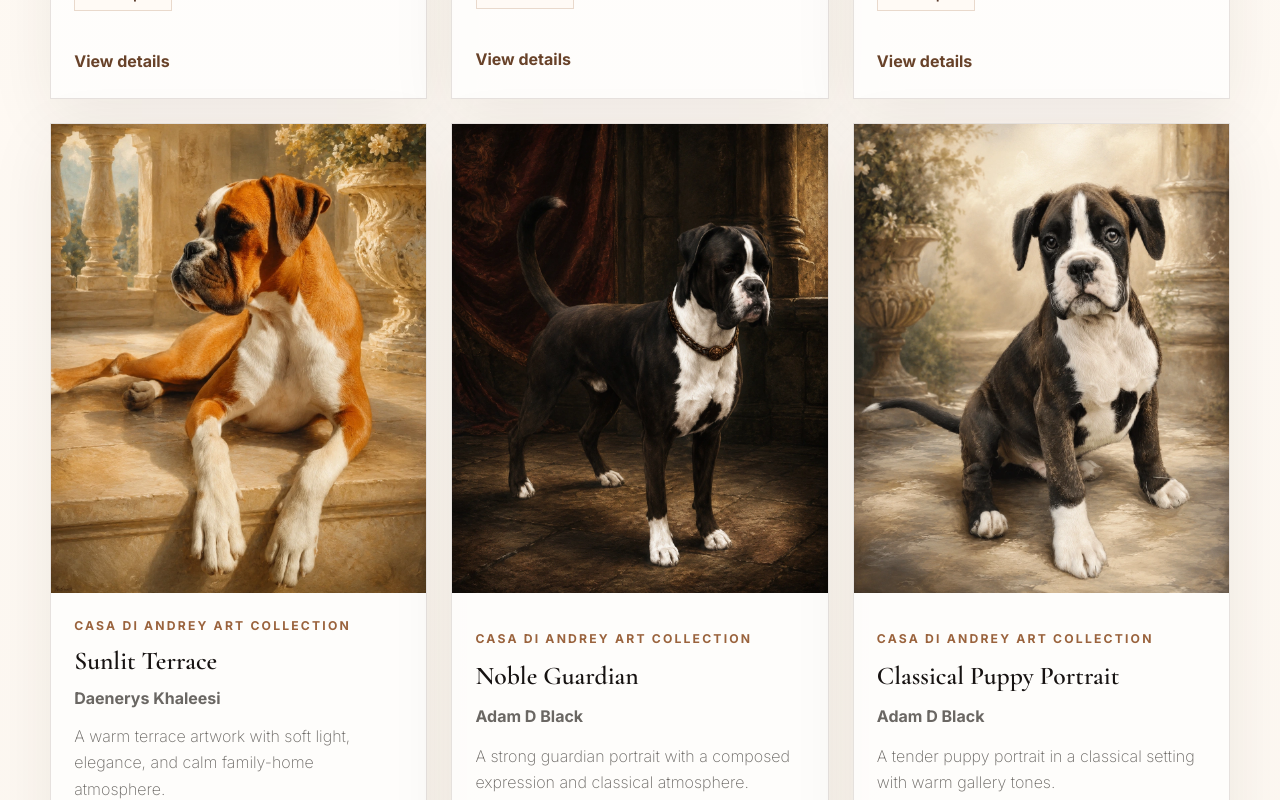
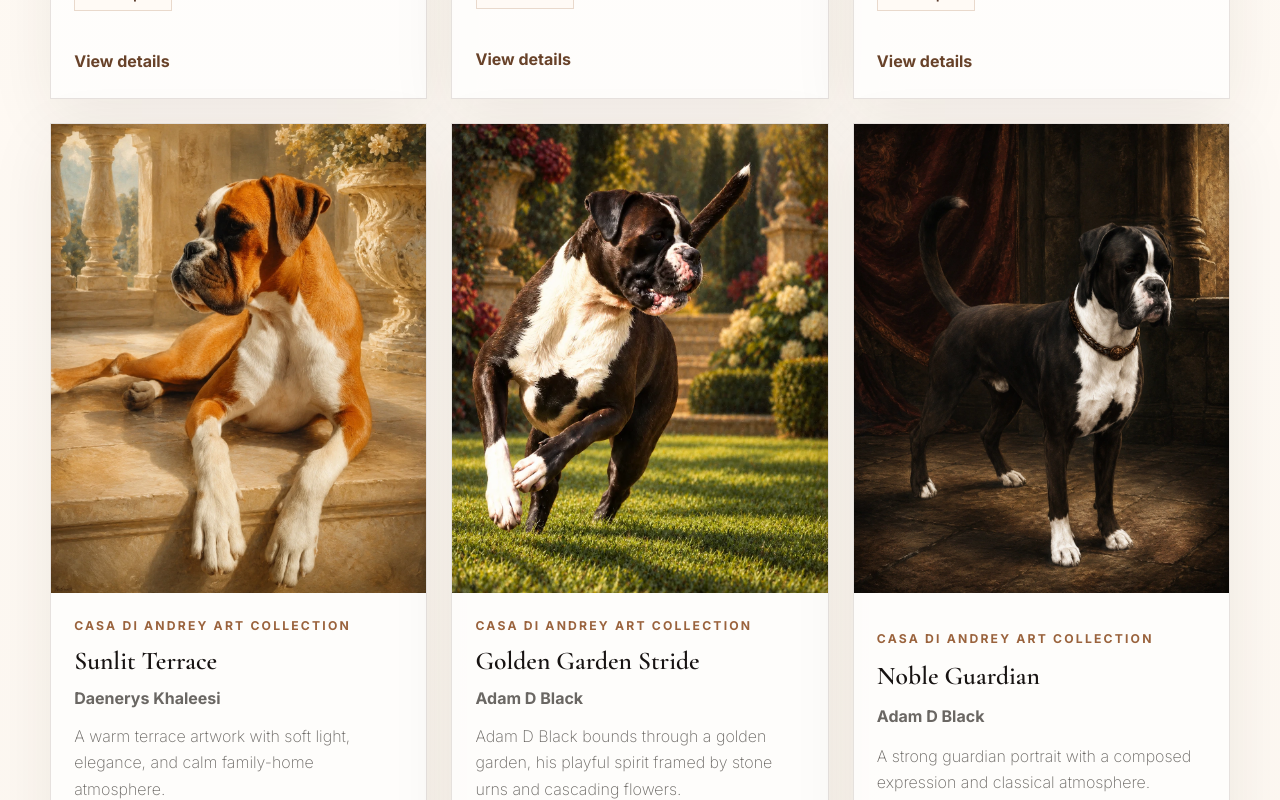
Before and after one commit to deboker/boxer-pupiess-kennel-casadiandrey, a React (Vite) app: page /boxer-art in a window 1280 px wide. Shown: the part 3680-4480 px from the top of the page. Built offline with nearby package versions, Linux system fonts and the light colour scheme.

Commit message:
Add Golden Garden Stride artwork to collection

```diff
--- a/src/data/artworks.js
+++ b/src/data/artworks.js
@@ -3,6 +3,7 @@ import erosTitanCourtyard from "../assets/Eros_Titan_in_a_Classical_Courtyard.we
 import ariaDigitalArt from "../assets/aria_digital_art_Regal_brindle_dog_grand_interior.webp";
 import ariaClassicalGarden from "../assets/Aria_Regal_boxer_in_classical_garden_setting.webp";
 import daenerysTerrace from "../assets/Daenerys_Khaleesi_Relaxing_on_a_sunlit_terrace.webp";
+import adamGarden from "../assets/Adam_D_Black_in_the_Garden.webp";
 import adamGuardian from "../assets/adam_dblack_Noble_guardian.webp";
 import adamPuppy from "../assets/adam_dblack_puppy_classical_setting.webp";
 import adamSweetPuppy from "../assets/adam_dblack_Sweet_puppy_portrait.webp";
@@ -135,6 +136,18 @@ export const artworks = [
       "A gentle Casa di Andrey artwork built around sunlight, relaxed posture, and quiet Boxer expression.",
   }),
   createArtwork({
+    id: "adam-d-black-golden-garden-stride",
+    slug: "golden-garden-stride",
+    title: "Golden Garden Stride",
+    dogName: "Adam D Black",
+    image: adamGarden,
+    aspectRatio: "3:4",
+    shortDescription:
+      "Adam D Black bounds through a golden garden, his playful spirit framed by stone urns and cascading flowers.",
+    description:
+      "A moment of joyful motion held in warm afternoon light. Adam D Black sweeps across the grass, his dark coat and white chest luminous against a garden of weathered stone, crimson blossoms, and soft greenery. Classical elegance meets the Boxer's exuberant spirit in a Casa di Andrey portrait alive with freedom, strength, and grace.",
+  }),
+  createArtwork({
     id: "adam-d-black-noble-guardian",
     slug: "noble-guardian",
     title: "Noble Guardian",
```
Also changed, not shown: src/assets/Adam_D_Black_in_the_Garden.webp (added).
